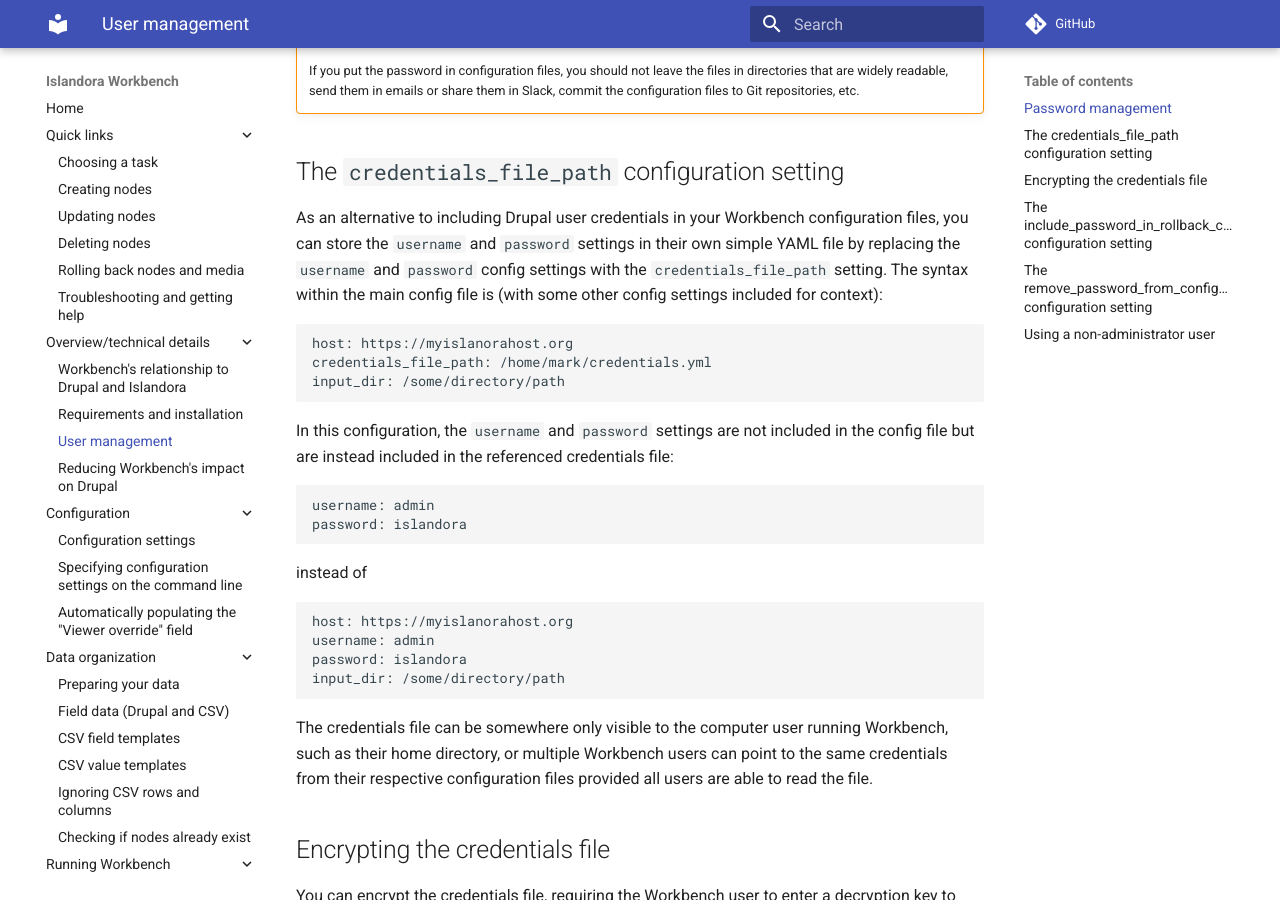
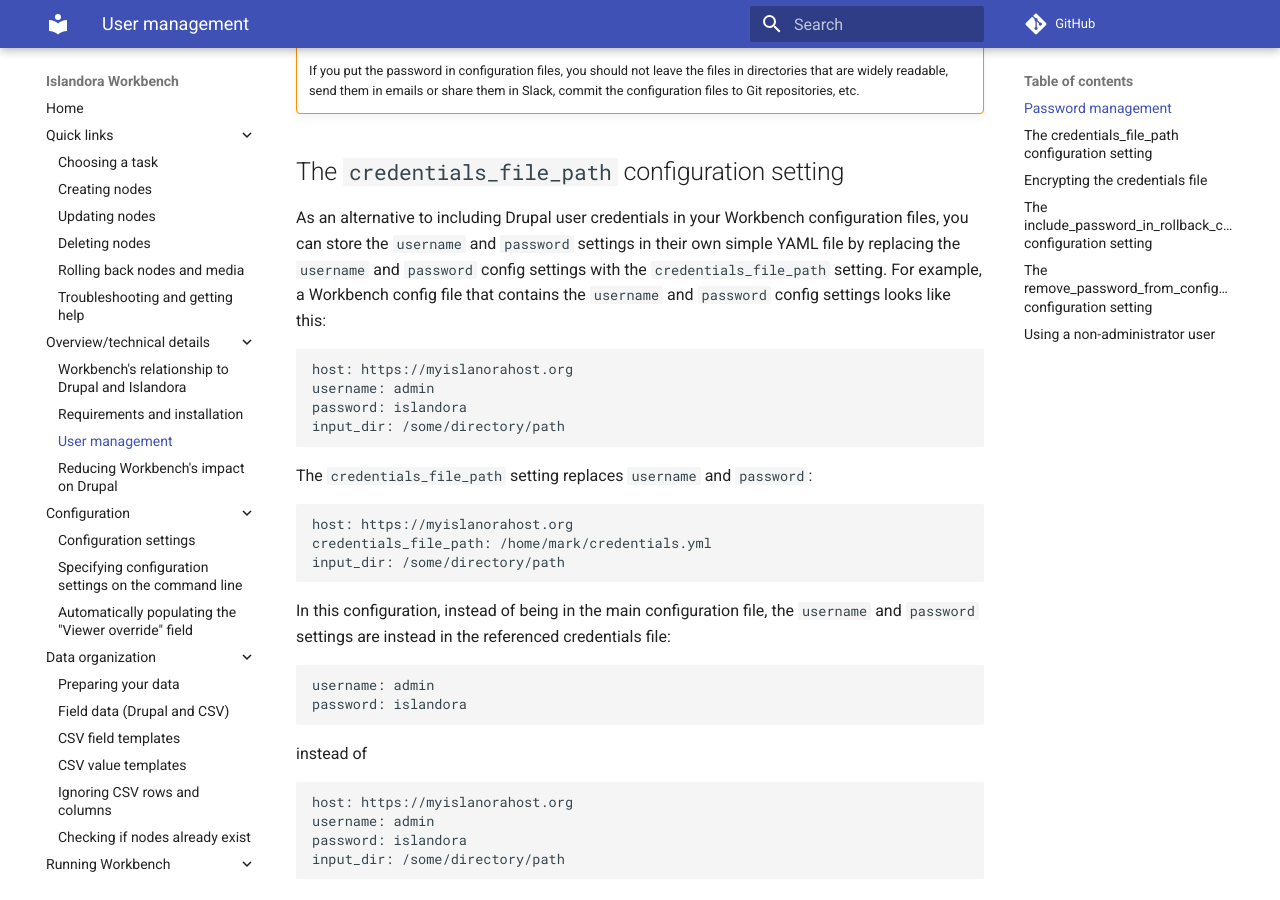
Before and after one commit to mjordan/islandora_workbench_docs, an MkDocs documentation site: the page built from docs/user_management.md, in a window 1280 px wide and 900 px high, scrolled down 797 px. Built offline with MkDocs 1.6.1 and Material for MkDocs 9.7.7, drawn with Linux system fonts in a browser that asks for light colours; comment, search, counter and statistics services are not loaded.

Commit message:
Some more cleanup.

````diff
--- a/docs/user_management.md
+++ b/docs/user_management.md
@@ -16,7 +16,16 @@
 
 ## The `credentials_file_path` configuration setting
 
-As an alternative to including Drupal user credentials in your Workbench configuration files, you can store the `username` and `password` settings in their own simple YAML file by replacing the `username` and `password` config settings with the `credentials_file_path` setting. The syntax within the main config file is (with some other config settings included for context):
+As an alternative to including Drupal user credentials in your Workbench configuration files, you can store the `username` and `password` settings in their own simple YAML file by replacing the `username` and `password` config settings with the `credentials_file_path` setting. For example, a Workbench config file that contains the `username` and `password` config settings looks like this:
+
+```
+host: https://myislanorahost.org
+username: admin
+password: islandora
+input_dir: /some/directory/path
+```
+
+The `credentials_file_path` setting replaces `username` and `password`:
 
 ```
 host: https://myislanorahost.org
@@ -24,7 +33,7 @@
 input_dir: /some/directory/path
 ```
 
-In this configuration, the `username` and `password` settings are not included in the config file but are instead included in the referenced credentials file:
+In this configuration, instead of being in the main configuration file, the `username` and `password` settings are instead in the referenced credentials file:
 
 ```yaml
 username: admin
````
